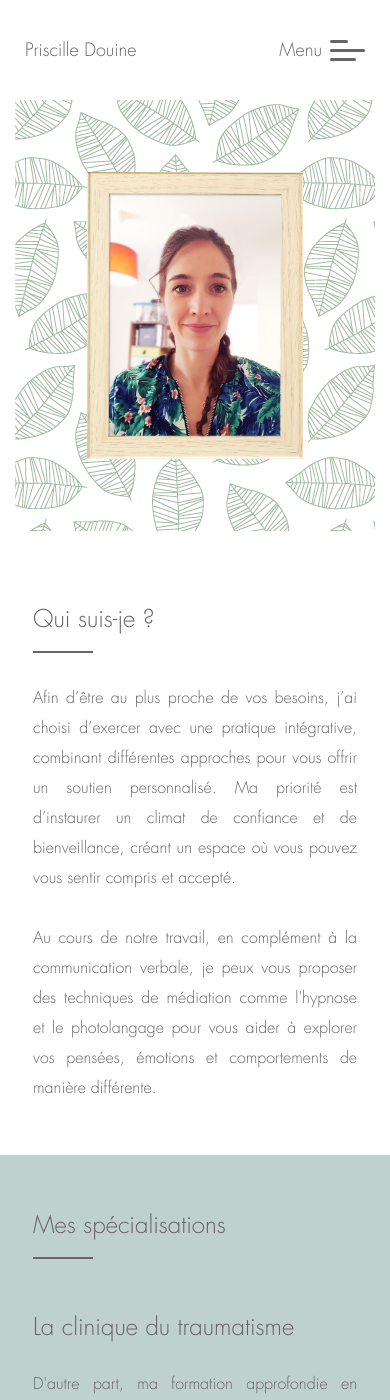
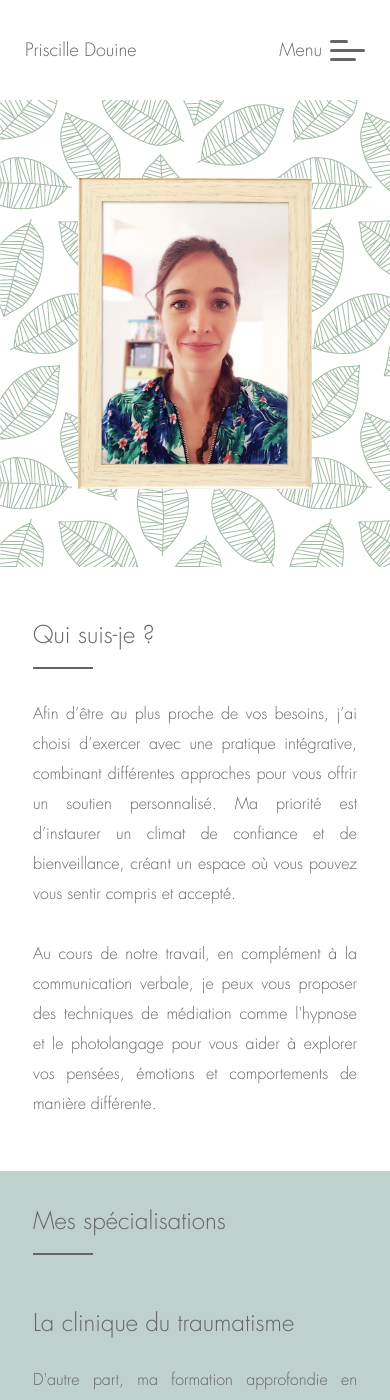
Before and after one commit to florentdouine/psychologue, a Jekyll site: the page built from whoami.html, in a window 390 px wide and 1400 px high. Built offline with Jekyll 4.4.1, drawn with Linux system fonts in a browser that asks for light colours.

Commit message:
Last corrections

```diff
--- a/_sass/_section.scss
+++ b/_sass/_section.scss
@@ -16,7 +16,6 @@
     padding: 130px 15%;
     @include media-breakpoint-down(sm) {
         padding: 10% 5%;
-        margin-top: 20px;
     }
 }
 
@@ -26,11 +25,10 @@
     padding: 130px 8%;
     @include media-breakpoint-down(sm) {
         padding: 5% 5%;
-        margin-top: 20px;
     }
 }
 
-#container .row:first-child {
+#container>.row:first-child {
     @include media-breakpoint-down(sm) {
         padding-top: 100px
     }
--- a/_sass/pages/_contact.scss
+++ b/_sass/pages/_contact.scss
@@ -8,6 +8,9 @@
 #contact-form-section {
     display: flex;
     flex-direction: column;
+    @include media-breakpoint-down(sm) {
+      padding-top: 30px;
+    }
 }
 
 #contact-form {
--- a/whoami.html
+++ b/whoami.html
@@ -6,7 +6,7 @@
 ---
 
 <section class="row section-col-light text-justify">
-    <div class="col-md-6">
+    <div class="col-md-6" style="padding: 0;">
         <div id="whoami-photo-container">
             <img src="/images/priscille-douine-psychologue-neuville.jpeg" class="cmp-full-col-img" alt="">
         </div>
```
